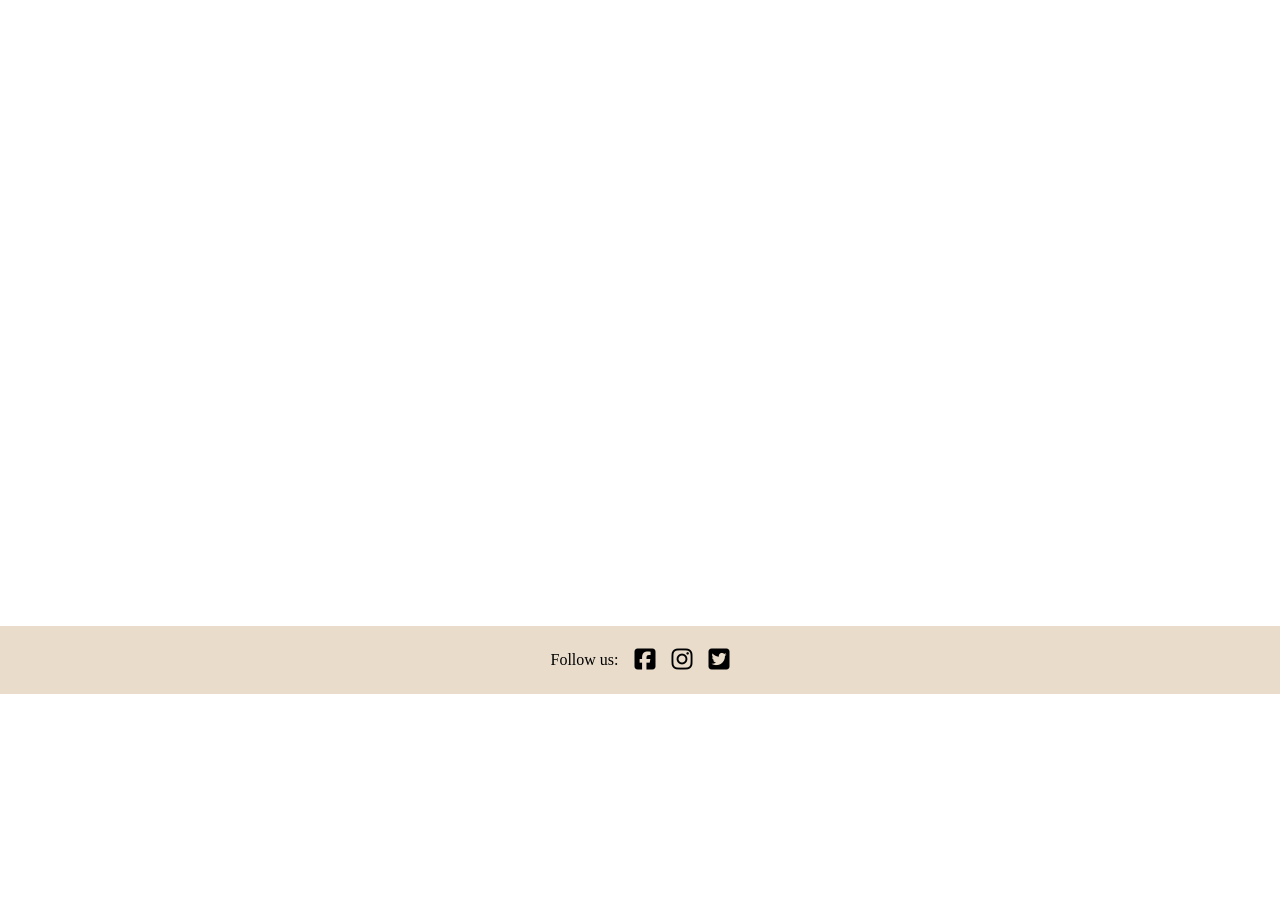
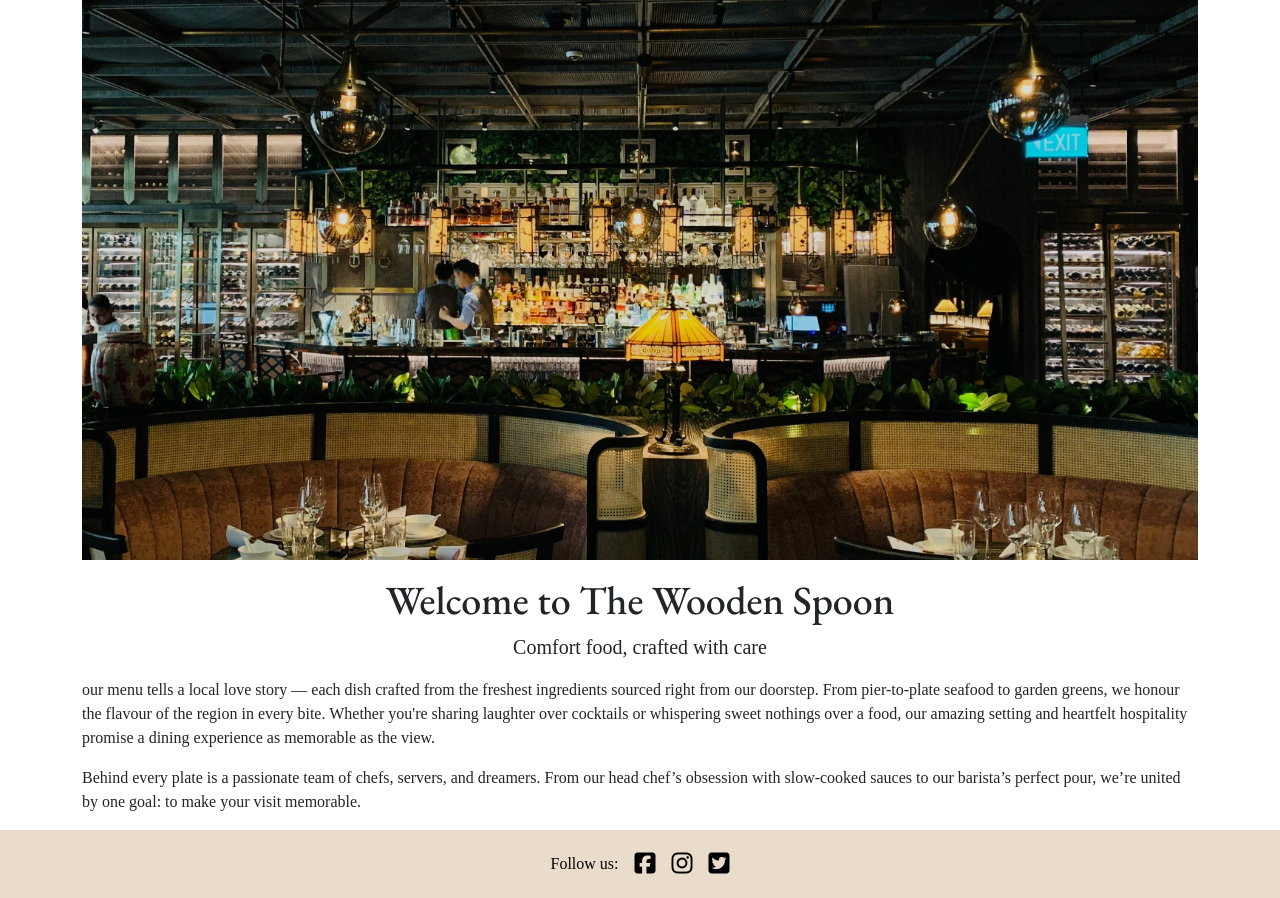
Before and after one commit to Neelp20/Project-4-TheWoodenSpoon, a Django app: page / in a window 1280 px wide. Shown: the part 106-1004 px from the top of the page. Before the commit the page ends 800 px from the top, so only its background shows below. Run offline with Django 4.2, Linux system fonts and the light colour scheme; some libraries are stand-ins or nearby versions.

Commit message:
add hero image and welcome message

```diff
--- a/home/templates/home/index.html
+++ b/home/templates/home/index.html
@@ -1 +1,33 @@
 {% extends 'base.html' %}
+{% block content %}
+
+<div class="container">
+    <div class="hero-image d-flex align-items-center justify-content-center text-center">
+    </div>
+            <div class="container-about_us mt-3">
+            <div class="content">
+                <h1 class="text-center">Welcome to The Wooden Spoon</h1>
+                <p class="lead text-center">Comfort food, crafted with care</p>
+                <p>
+                    our menu tells a local love story —
+                    each dish crafted from the freshest ingredients sourced right from our doorstep.
+                    From pier-to-plate seafood to garden greens,
+                    we honour the flavour of the region in every bite.
+                    Whether you're sharing laughter over cocktails or whispering sweet nothings over a food,
+                    our amazing setting and heartfelt hospitality promise a dining experience as memorable as the view.
+                </p>
+                <p>Behind every plate is a passionate team of chefs, servers, and dreamers.
+                    From our head chef’s obsession with slow-cooked sauces to our barista’s perfect pour,
+                    we’re united by one goal: to make your visit memorable.</h2>
+
+            </div>
+
+        </div>
+        <!-- Locate Us -->
+
+
+</div>
+
+
+
+{%endblock%}
--- /dev/null
+++ b/menu/form.py
@@ -0,0 +1,2 @@
+# from django import forms
+# from .models import MenuItem
--- a/static/css/base.css
+++ b/static/css/base.css
@@ -59,6 +59,27 @@ a.nav-link {
     color: black;
 }
 
+/* homepage */
+.hero-image {
+    background-image: url('../images/hero-image.webp');
+    background-size: cover;
+    background-position: center;
+    background-repeat: no-repeat;
+    height: 70vh;
+    position: relative;
+}
+
+.hero-image::before {
+  content: "";
+  /* position: absolute; */
+  top: 0; left: 0;
+  width: 100%; height: 100%;
+  background-color: rgba(0, 0, 0, 0.1); /* Adjust darkness */
+  z-index: 1;
+}
+
+
+
 /* .active {
     border-bottom: 2px solid blue;
 
@@ -68,11 +89,3 @@ a.nav-link {
 .btn-signup {
     background-color: blue;
 }
-
-/* .bg-colour {
-    background-color: #e9dccb;
-} */
-
-/* body {
-  background-color: red;
-} */
```
Also changed, not shown: menu/admin.py (+6 -6 lines), menu/models.py (+28 -27 lines), menu/views.py (+13 -0 lines), menu/templates/menu/add_menu.html (added), menu/urls.py (added), static/images/hero-image.webp (added).
